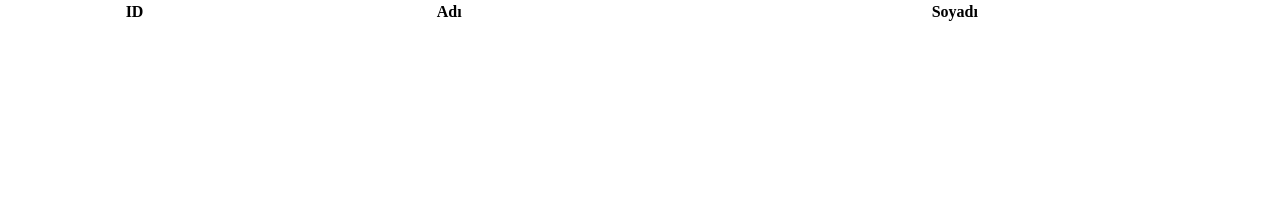
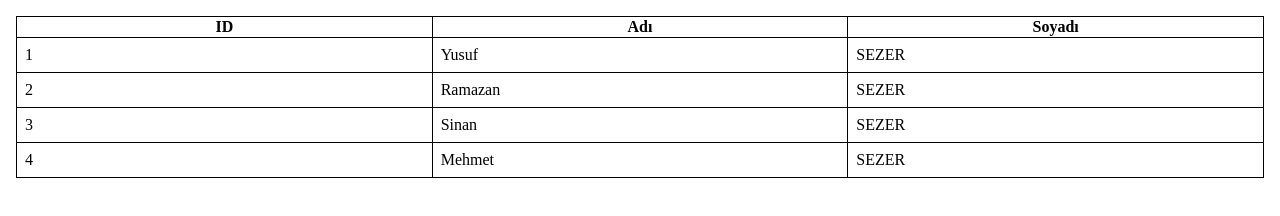
Before and after one commit to InServeOfGod/js-xml-table, a plain HTML site: page index.html in a window 1280 px wide. Drawn offline with Linux system fonts and the light colour scheme.

Commit message:
initial commit

```diff
--- a/index.html
+++ b/index.html
@@ -12,15 +12,17 @@
 </head>
 <body>
     <table>
-        <tr>
-            <th>ID</th>
-            <th>Adı</th>
-            <th>Soyadı</th>
-        </tr>
+        <thead>
+            <tr>
+                <th>ID</th>
+                <th>Adı</th>
+                <th>Soyadı</th>
+            </tr>
+        </thead>
 
-        <tr id="usersRow">
+        <tbody id="usersRow">
 
-        </tr>
+        </tbody>
     </table>
 
     <script src="script.js" type="text/javascript"></script>
--- a/script.js
+++ b/script.js
@@ -0,0 +1,52 @@
+const tbodyElement = document.getElementById('usersRow');
+
+function ajaxRequest(url, harvester, method='GET', data=null) {
+    const ajax = new XMLHttpRequest();
+
+    ajax.onreadystatechange = () => {
+        if (ajax.status === 200 && ajax.readyState === 4) {
+            if (typeof harvester === 'function') {
+                harvester(ajax);
+            }
+        }
+    }
+
+    ajax.open(method, url);
+    ajax.send(data);
+}
+
+function xmlHarvester(obj) {
+    if (tbodyElement !== null && typeof obj === 'object') {
+        let resp = obj.responseXML;
+        let rootElement = resp.getElementsByTagName('users');
+        let userElement = rootElement[0];
+        let len = userElement.children.length;
+        let i = 0;
+        console.log(len);
+
+        for (i; i < len; i++) {
+            let id = userElement.children[i].children[0].innerHTML;
+            let name = userElement.children[i].children[1].innerHTML;
+            let surname = userElement.children[i].children[2].innerHTML;
+
+            console.log(id, name, surname);
+
+            let tr = document.createElement('tr');
+            let idTd = document.createElement('td');
+            idTd.innerHTML = id;
+
+            let nameTd = document.createElement('td');
+            nameTd.innerHTML = name;
+
+            let surnameTd = document.createElement('td');
+            surnameTd.innerHTML = surname;
+
+            tr.appendChild(idTd);
+            tr.appendChild(nameTd);
+            tr.appendChild(surnameTd);
+            tbodyElement.appendChild(tr);
+        }
+    }
+}
+
+ajaxRequest('users.xml', xmlHarvester);
--- a/style.css
+++ b/style.css
@@ -11,6 +11,18 @@
     }
 
     table {
-        width: 100%;
+        width: calc(100% - 2em);
+        margin: 1em;
+        border-collapse: collapse;
+
+    }
+
+    td, th {
+        border: 1px solid black;
+        width: 33%;
+    }
+
+    td {
+        padding: 0.5em;
     }
 }
```
